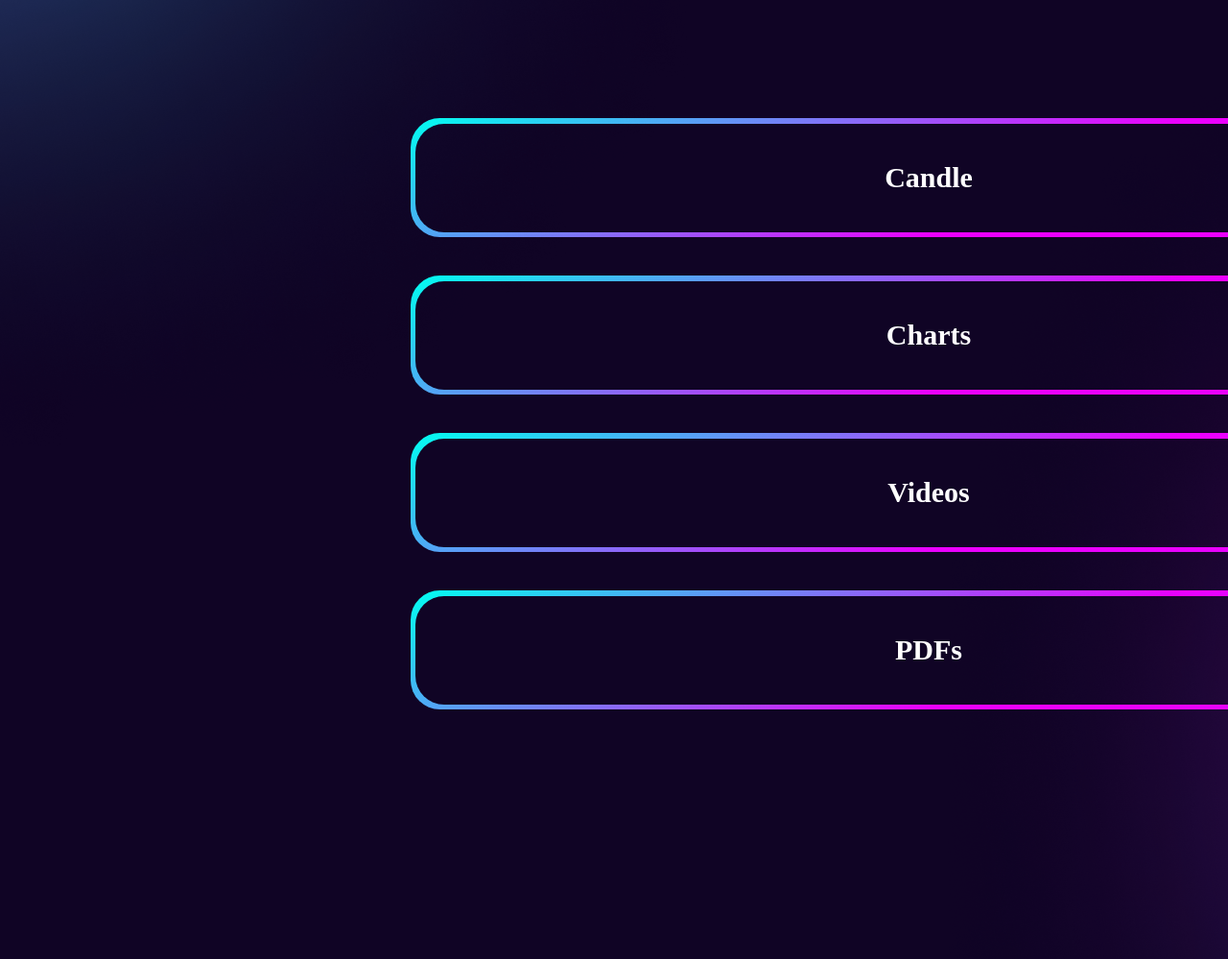
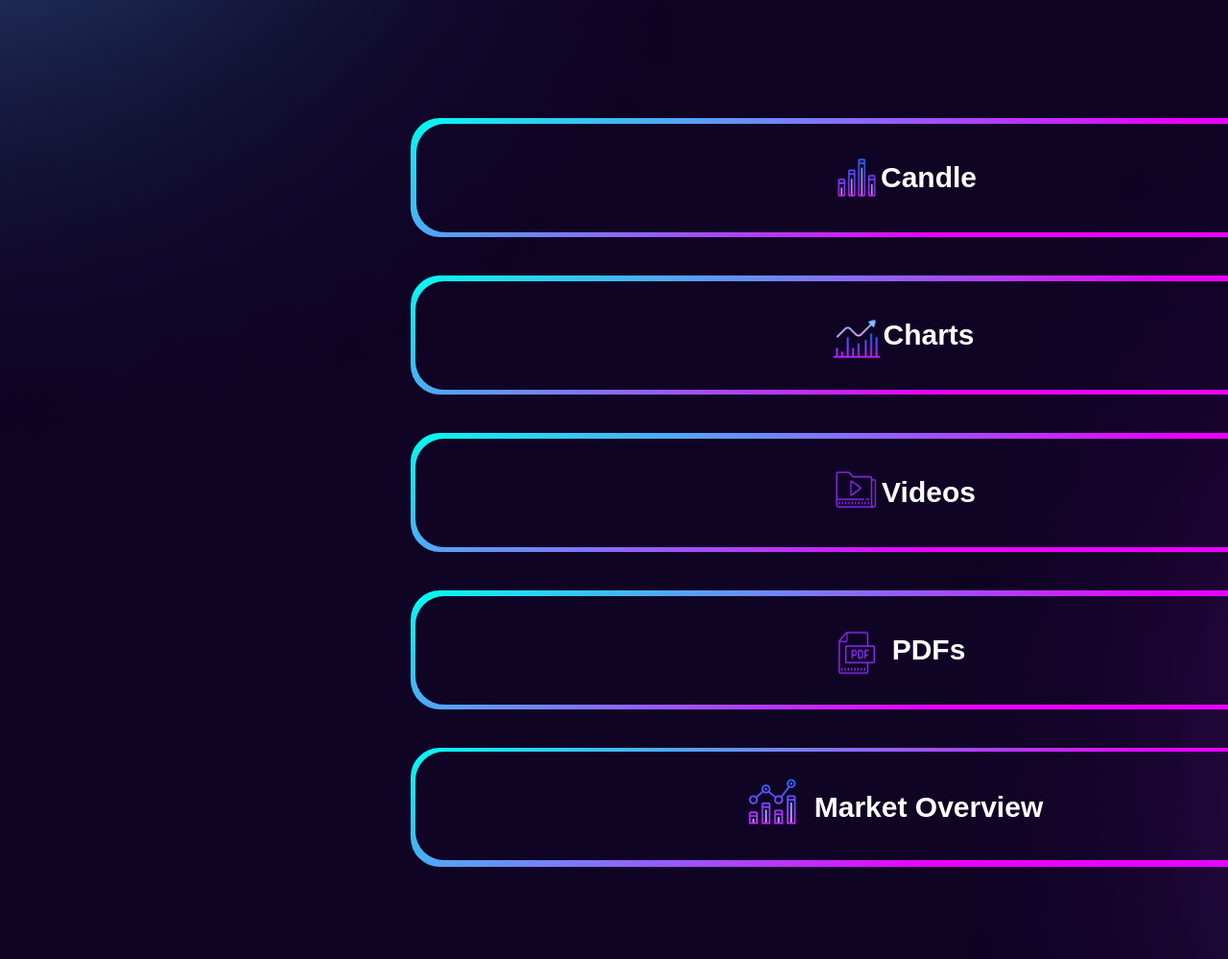
Before and after one commit to saba-303/cryptEasy, a website: page userpage.html in a window 1280 px wide. Shown: the part 540-1539 px from the top of the page at 96% size. Drawn offline with Linux system fonts and the light colour scheme.

Commit message:
updated file

```diff
--- a/userpage.html
+++ b/userpage.html
@@ -51,26 +51,51 @@
 
         <div class="FrameContainer" style="display: flex; flex-direction: column; align-items: center; gap: 40px; position: absolute; top: 653px; left: 0; right: 0;">
 
-          <div class="Frame21" style="width: 1080px; height: 88px; padding: 18px 0; border-radius: 30.50px; background: linear-gradient(-25deg, #EB00FF 40%, #00FFF0 ); display: flex; justify-content: center; align-items: center;">
-              <div class="bo" style="background-color: #100425;border-radius:30px ;left : 425px;width:1069px; height:113px; position: absolute; top: 6px"></div>
-              <div class="Candle" style="color: white;position: absolute; font-size: 30px; font-family: Cairo; font-weight: 600;">Candle</div>
-              </div>
+          <div class="Frame21" style="width: 1080px; height: 88px; padding: 18px 0; border-radius: 30.5px; background: linear-gradient(-25deg, #EB00FF 40%, #00FFF0); display: flex; justify-content: center; align-items: center; position: relative;">
+            <!-- Background div -->
+            <div class="bo" style="background-color: #100425; border-radius: 30px; width: 1069px; height: 113px; position: absolute; top: 6px;"></div>
+
+            <!-- Link to Candle page -->
+            <a href="candle.html" style="color: white; font-size: 30px; font-family: sans-serif; font-weight: 600; position: relative; text-decoration: none;">Candle</a>
+        </div>
+
+
           <div class="Frame20" style="width: 1080px; height: 88px; padding: 18px 0; border-radius: 30.50px; background: linear-gradient(-25deg, #EB00FF 40%, #00FFF0 ); display: flex; justify-content: center; align-items: center;">
             <div class="bo" style="background-color: #100425;border-radius:30px ;left : 425px;width:1069px; height:113px; position: absolute; top: 170px"></div>
-            <div class="Charts" style="color: white;position: absolute; font-size: 30px; font-family: Cairo; font-weight: 600;">Charts</div>
+
+           <div class="Charts" style="color: white;position: absolute; font-size: 30px; font-family: Cairo; font-weight: 600;"></div>
+           <a href="charts.html" style="color: white; font-size: 30px; font-family: sans-serif; font-weight: 600; position: relative; text-decoration: none;">Charts</a>
           </div>
+
+
           <div class="Frame22" style="width: 1080px; height: 88px; padding: 18px 0; border-radius: 30.50px; background: linear-gradient(-25deg, #EB00FF 40%, #00FFF0 ); display: flex; justify-content: center; align-items: center;">
             <div class="bo" style="background-color: #100425;border-radius:30px ;left : 425px;width:1069px; height:113px; position: absolute; top: px"></div>
-            <div class="Videos" style="color: white;position: absolute; font-size: 30px; font-family: Cairo; font-weight: 600;">Videos</div>
+            <div class="Videos" style="color: white;position: absolute; font-size: 30px; font-family: Cairo; font-weight: 600;"></div>
+            <a href="Videos.html" style="color: white; font-size: 30px; font-family: sans-serif; font-weight: 600; position: relative; text-decoration: none;">Videos</a>
           </div>
+
+
           <div class="Frame24" style="width: 1080px; height: 88px; padding: 18px 0; border-radius: 30.50px; background: linear-gradient(-25deg, #EB00FF 40%, #00FFF0 ); display: flex; justify-content: center; align-items: center;">
             <div class="bo" style="background-color: #100425;border-radius:30px ;left : 425px;width:1069px; height:113px; position: absolute; top: 498px"></div>
-            <div class="Pdfs" style="color: white; position: absolute;font-size: 30px; font-family: Cairo; font-weight: 600;">PDFs</div>
+            <div class="Pdfs" style="color: white; position: absolute;font-size: 30px; font-family: Cairo; font-weight: 600;"></div>
+            <a href="pdf.html" style="color: white; font-size: 30px; font-family: sans-serif; font-weight: 600; position: relative; text-decoration: none;">PDFs</a>
           </div>
+
+          <div class="Frame23" style="width: 1080px; height: 88px; padding: 18px 0; border-radius: 30.50px; background: linear-gradient(-25deg, #EB00FF 40%, #00FFF0 ); display: flex; justify-content: center; align-items: center;">
+            <div class="bo" style="background-color: #100425;border-radius:30px ;left : 425px;width:1069px; height:113px; position: absolute; top: 660px"></div>
+            <div class="Pdfs" style="color: white; position: absolute;font-size: 30px; font-family: Cairo; font-weight: 600;"></div>
+            <a href="Markets.html" style="color: white; font-size: 30px; font-family: sans-serif; font-weight: 600; position: relative; text-decoration: none;">Market Overview</a>
+          </div>
+
+
       </div>
       <img class="blur" src="assets/Ellipse 180.png" alt="Blurred Ellipse" style="position: absolute; top:450px; right:15px" />
       <img class="blur" src="assets/Ellipse left.png" alt="Blurred Ellipse" style="position: absolute; top:-300px; left:-10px" />
-
+      <img class="FrameContainer" src="/assets/Barchart.png" style="position:absolute;width:60px; height:60px;top:685px; left:855px" />
+      <img class="FrameContainer" src="/assets/PDF.png" style="position:absolute;width:50px; height:50px;top:1185px; left:860px" />
+      <img class="FrameContainer" src="/assets/Increase.png" style="position:absolute;width:60px; height:60px;top:853px; left:855px" />
+      <img class="FrameContainer" src="/assets/Movies.png" style="position:absolute;width:50px; height:50px;top:1015px; left:860px" />
+      <img class="FrameContainer" src="/assets/Comb.png" style="position:absolute;width:60px; height:60px;top:1335px; left:767px" />
 
     </div>
 </body>
```
Also changed, not shown: script.js (added, +40 -0 lines), server.js (added, +9 -0 lines), signup.html (+8 -2 lines).
